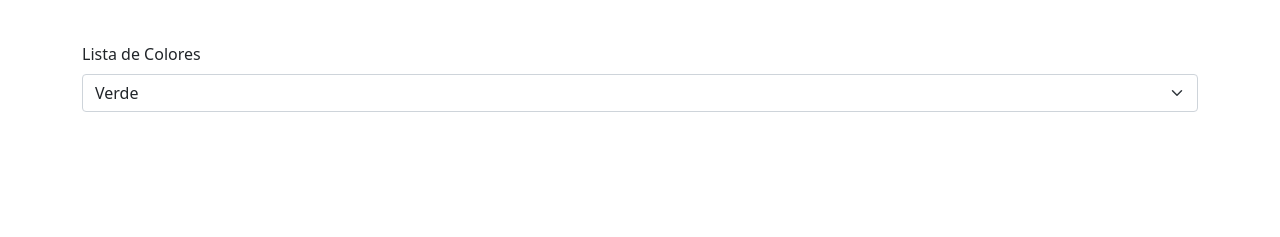
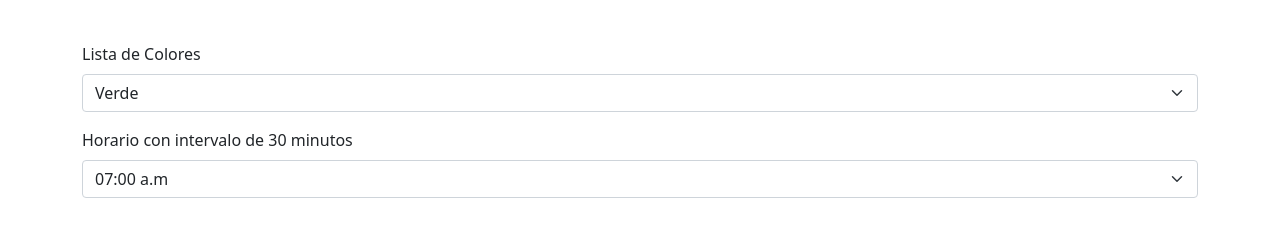
Before and after one commit to urian121/aplicar-atributo-selectd-option-desde-JavaScript, a plain HTML site: page index.html in a window 1280 px wide. Shown: the part 135-372 px from the top of the page. Drawn offline with nearby package versions, Linux system fonts and the light colour scheme.

Commit message:
llenando un select con javascript y con intervalo de 30 minutos

```diff
--- a/index.html
+++ b/index.html
@@ -26,6 +26,13 @@
             <option value="2">Verde</option>
             <option value="3">Azul</option>
           </select>
+        </div>
+
+        <div class="mb-3">
+          <label for="horas" class="form-label"
+            >Horario con intervalo de 30 minutos</label
+          >
+          <select id="horas" class="form-select"></select>
         </div>
       </div>
     </div>
@@ -57,6 +64,25 @@
        * Importante, esta forma me funciona genia cual estoy editando un registro y necesito mostra la opcion
        * por defecto que viene desde BD aplicandole el atributo selected, este ejemplo lo he aplicado en fullcalendar
        */
+
+      /**
+       * Llenando un select option con javascript, creando option con un intervalo de 30 minutos
+       */
+      let selectHoras = document.querySelector("#horas");
+      for (let hora = 7, minuto = 0; hora <= 18; minuto += 30) {
+        let valorHm = `${hora.toString().padStart(2, "0")}:${minuto
+          .toString()
+          .padStart(2, "0")}`;
+
+        selectHoras.innerHTML += `<option value='${valorHm}'>${valorHm}  ${
+          valorHm < "12:00" ? "a.m" : "p.m"
+        }</option>`;
+
+        if (minuto === 30) {
+          hora++;
+          minuto = 0;
+        }
+      }
     </script>
   </body>
 </html>
```
